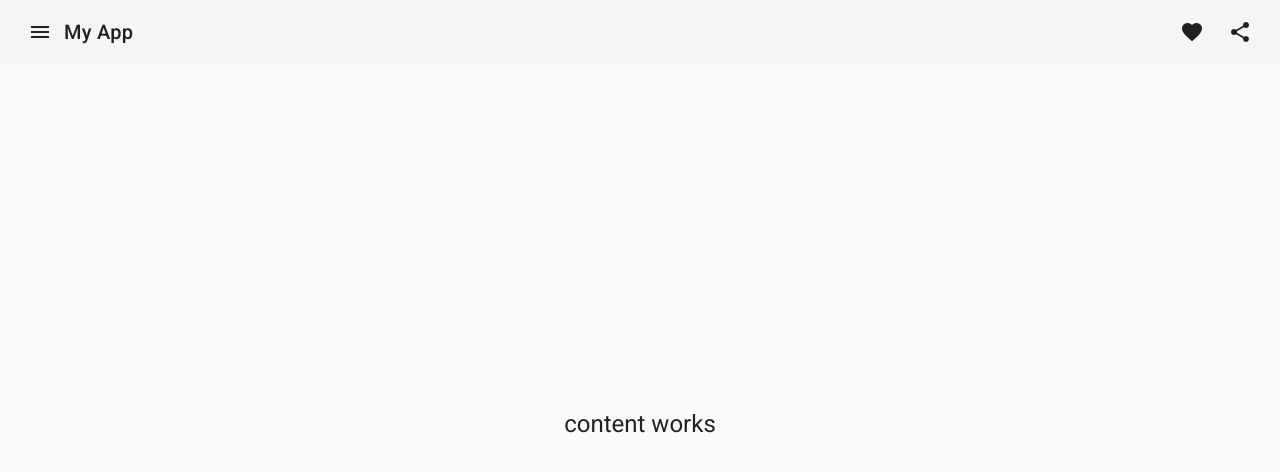
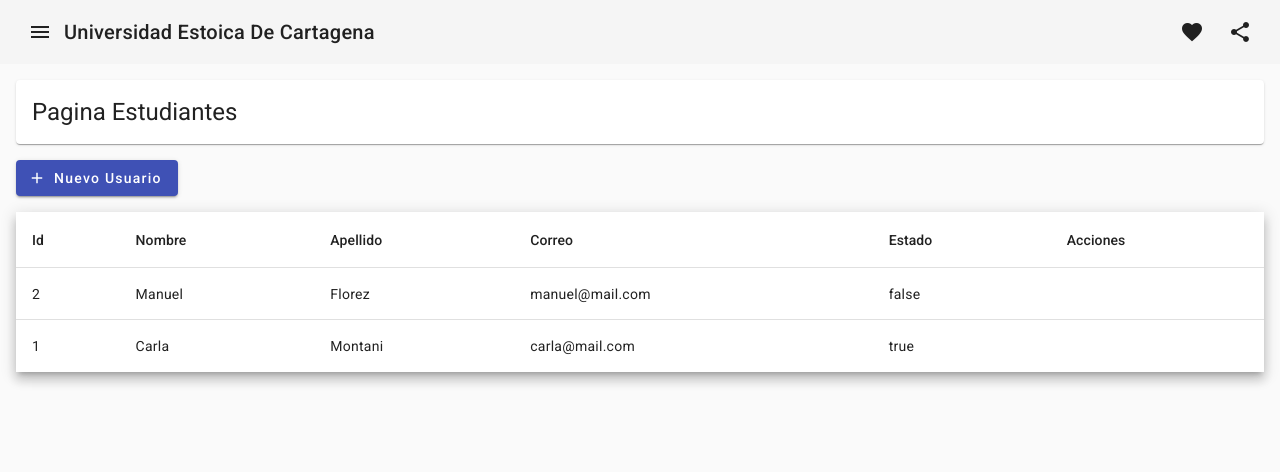
Before and after one commit to manuel14mds/AngularUEC, an Angular app: page / in a window 1280 px wide. Shown: the top 472 px of the page. Built offline with nearby package versions, Linux system fonts and the light colour scheme.

Commit message:
adding student table

```diff
--- a/src/app/dashboard/dashboard.component.html
+++ b/src/app/dashboard/dashboard.component.html
@@ -4,7 +4,7 @@
         (click)="drawer.toggle()">
         <mat-icon>menu</mat-icon>
     </button>
-    <span>My App</span>
+    <span>Universidad Estoica De Cartagena</span>
     <span class="example-spacer"></span>
     <button mat-icon-button class="example-icon favorite-icon" aria-label="Example icon-button with heart icon">
         <mat-icon>favorite</mat-icon>
@@ -14,7 +14,7 @@
     </button>
 </mat-toolbar>
 
-<mat-drawer-container class="example-container" autosize>
+<mat-drawer-container class="sidebar-container" autosize>
     <!-- sidebar -->
     <mat-drawer #drawer class="example-sidenav" mode="side">
         <p>Auto-resizing sidenav</p>
@@ -26,8 +26,8 @@
 
 
     <!-- maincontent -->
-    <div class="example-sidenav-content">
-        <h1>content works</h1>
+    <div class="sidenav-content">
+        <app-students></app-students>
     </div>
 
 </mat-drawer-container>
--- a/src/app/dashboard/dashboard.component.scss
+++ b/src/app/dashboard/dashboard.component.scss
@@ -1,13 +1,12 @@
-.example-container {
+.sidebar-container {
     width: 100%;
     height: calc(100vh - 64px);
 }
 
-.example-sidenav-content {
-    display: flex;
+.sidenav-content {
     height: 100%;
-    align-items: center;
-    justify-content: center;
+    padding: 1rem;
+    overflow: scroll;
 }
 
 .example-sidenav {
--- a/src/app/dashboard/dashboard.module.ts
+++ b/src/app/dashboard/dashboard.module.ts
@@ -8,6 +8,7 @@ import { MatButtonModule } from '@angular/material/button';
 
 import { DashboardComponent } from './dashboard.component';
 import { SharedModule } from '../shared/shared.module';
+import { StudentsModule } from './pages/students/students.module';
 
 @NgModule({
   declarations: [
@@ -20,6 +21,7 @@ import { SharedModule } from '../shared/shared.module';
     SharedModule,
     MatIconModule,
     MatButtonModule,
+    StudentsModule,
   ],
   exports: [
     DashboardComponent,
--- /dev/null
+++ b/src/app/dashboard/pages/students/students-table/students-table.component.html
@@ -0,0 +1,42 @@
+<table mat-table [dataSource]="dataSource" class="mat-elevation-z8">
+
+    <!-- id Column -->
+    <ng-container matColumnDef="id">
+        <th mat-header-cell *matHeaderCellDef> Id </th>
+        <td mat-cell *matCellDef="let element"> {{element.id}} </td>
+    </ng-container>
+
+    <!-- firstName Column -->
+    <ng-container matColumnDef="firstName">
+        <th mat-header-cell *matHeaderCellDef> Nombre </th>
+        <td mat-cell *matCellDef="let element"> {{element.firstName}} </td>
+    </ng-container>
+
+    <!-- lastName Column -->
+    <ng-container matColumnDef="lastName">
+        <th mat-header-cell *matHeaderCellDef> Apellido </th>
+        <td mat-cell *matCellDef="let element"> {{element.lastName}} </td>
+    </ng-container>
+
+    <!-- email Column -->
+    <ng-container matColumnDef="email">
+        <th mat-header-cell *matHeaderCellDef> Correo </th>
+        <td mat-cell *matCellDef="let element"> {{element.email}} </td>
+    </ng-container>
+
+    <!-- active Column -->
+    <ng-container matColumnDef="active">
+        <th mat-header-cell *matHeaderCellDef> Estado </th>
+        <td mat-cell *matCellDef="let element"> {{element.active}} </td>
+    </ng-container>
+
+    <!-- actions Column -->
+    <ng-container matColumnDef="actions">
+        <th mat-header-cell *matHeaderCellDef> Acciones </th>
+        <td mat-cell *matCellDef="let element"></td>
+    </ng-container>
+
+    <tr mat-header-row *matHeaderRowDef="displayedColumns"></tr>
+    <tr mat-row *matRowDef="let row; columns: displayedColumns;"></tr>
+
+</table>
--- /dev/null
+++ b/src/app/dashboard/pages/students/students-table/students-table.component.ts
@@ -0,0 +1,15 @@
+import { Component, EventEmitter, Input, Output } from '@angular/core';
+import { type Student } from 'src/app/intefaces/student';
+
+@Component({
+  selector: 'app-students-table',
+  templateUrl: './students-table.component.html',
+  styles: [
+  ]
+})
+export class StudentsTableComponent {
+  @Input()
+  dataSource: Student[] = [];
+
+  displayedColumns = ['id', 'firstName', 'lastName', 'email', 'active', 'actions'];
+}
--- /dev/null
+++ b/src/app/dashboard/pages/students/students.component.html
@@ -0,0 +1,11 @@
+<mat-card style="margin-bottom: 1rem;">
+    <mat-card-content role="heading">
+        <h1>Pagina Estudiantes</h1>
+    </mat-card-content>
+</mat-card>
+
+<!-- button add new student -->
+<button mat-raised-button color="primary" style="margin-bottom: 1rem;"><mat-icon>add</mat-icon> Nuevo Usuario</button>
+
+<!-- students table -->
+<app-students-table [dataSource]="dataSource"></app-students-table>
--- /dev/null
+++ b/src/app/dashboard/pages/students/students.component.scss
@@ -0,0 +1,3 @@
+table {
+    width: 100%;
+}
--- /dev/null
+++ b/src/app/dashboard/pages/students/students.component.ts
@@ -0,0 +1,18 @@
+import { Component } from '@angular/core';
+import { type Student } from 'src/app/intefaces/student';
+
+const studentlist: Student[] = [
+  { id: 1, firstName: 'Carla', lastName: 'Montani', email: 'carla@mail.com', classes: [], active: true },
+  { id: 2, firstName: 'Manuel', lastName: 'Florez', email: 'manuel@mail.com', classes: [], active: false },
+];
+
+@Component({
+  selector: 'app-students',
+  templateUrl: './students.component.html',
+  styleUrls: ['./students.component.scss']
+})
+
+export class StudentsComponent {
+  dataSource = studentlist.reverse();
+  displayedColumns: string[] = ['id', 'fistName', 'lastName', 'email', 'active', 'actions'];
+}
--- a/src/app/intefaces/student.ts
+++ b/src/app/intefaces/student.ts
@@ -1,7 +1,7 @@
 export interface Student {
     id: number
     firstName: string
-    lastname: string
+    lastName: string
     age?: number
     email: string
     course?: string
--- a/src/app/shared/shared.module.ts
+++ b/src/app/shared/shared.module.ts
@@ -12,6 +12,8 @@ import { MatTableModule } from '@angular/material/table';
   declarations: [],
   imports: [
     CommonModule,
+  ],
+  exports: [
     MatIconModule,
     MatButtonModule,
     ReactiveFormsModule,
```
Also changed, not shown: src/app/dashboard/pages/students/students.module.ts (+16 -2 lines), 1 other file (tests, documents, lock files or other folders).
